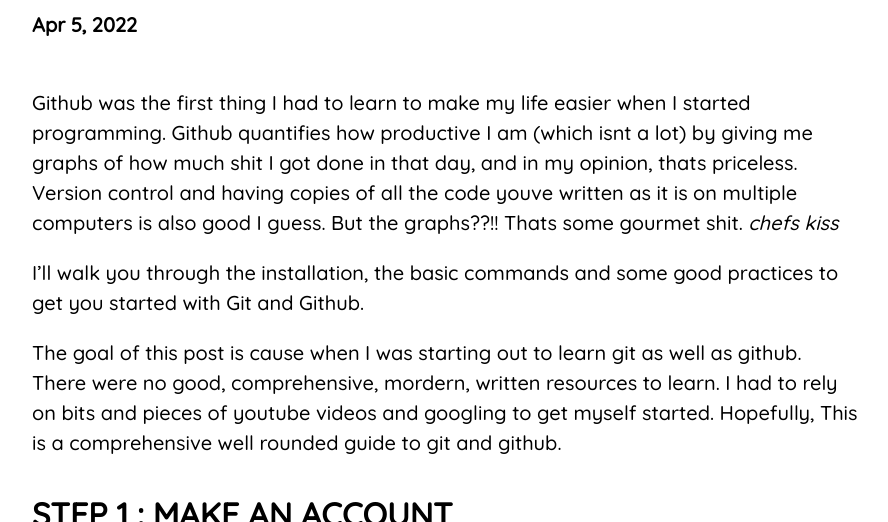
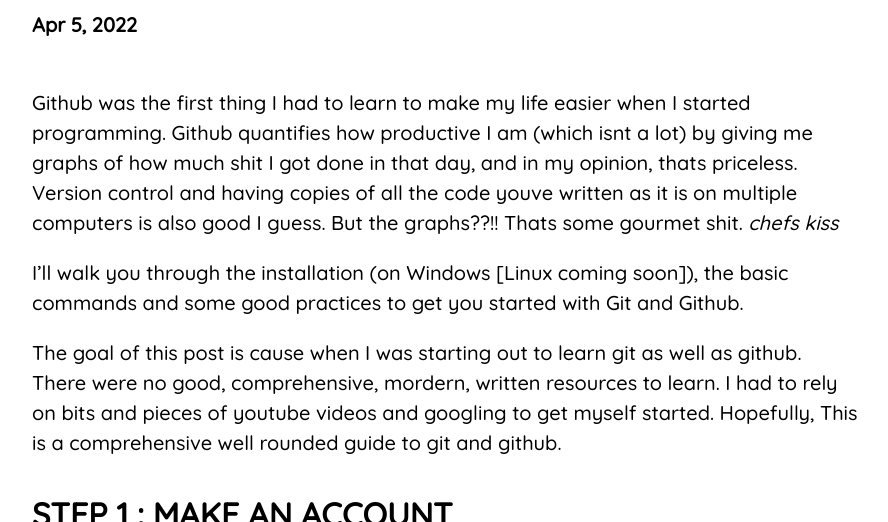
Before and after one commit to ShalmonAnandas/Emotions-and-TechTips, a Jekyll site: the page built from _posts/2022-04-06-Git-+-Github-for-beginners.markdown, in a window 1280 px wide and 900 px high, scrolled down 640 px, cut to the strip 0-522 px from the top of the window. Shown: the whole strip, without its empty margins (112-1000 px from the left). Built offline with Jekyll 4.4.1, drawn with Linux system fonts in a browser that asks for light colours; comment, search, counter and statistics services are not loaded.

Commit message:
added notifier that this is for windows

```diff
--- a/_posts/2022-04-06-Git-+-Github-for-beginners.markdown
+++ b/_posts/2022-04-06-Git-+-Github-for-beginners.markdown
@@ -7,7 +7,7 @@
 
 Github was the first thing I had to learn to make my life easier when I started programming. Github quantifies how productive I am (which isnt a lot) by giving me graphs of how much shit I got done in that day, and in my opinion, thats priceless. Version control and having copies of all the code youve written as it is on multiple computers is also good I guess. But the graphs??!! Thats some gourmet shit. *chefs kiss*
 
-I'll walk you through the installation, the basic commands and some good practices to get you started with Git and Github.
+I'll walk you through the installation (on Windows [Linux coming soon]), the basic commands and some good practices to get you started with Git and Github.
 
 The goal of this post is cause when I was starting out to learn git as well as github. There were no good, comprehensive, mordern, written resources to learn. I had to rely on bits and pieces of youtube videos and googling to get myself started. Hopefully, This is a comprehensive well rounded guide to git and github.
 
```
